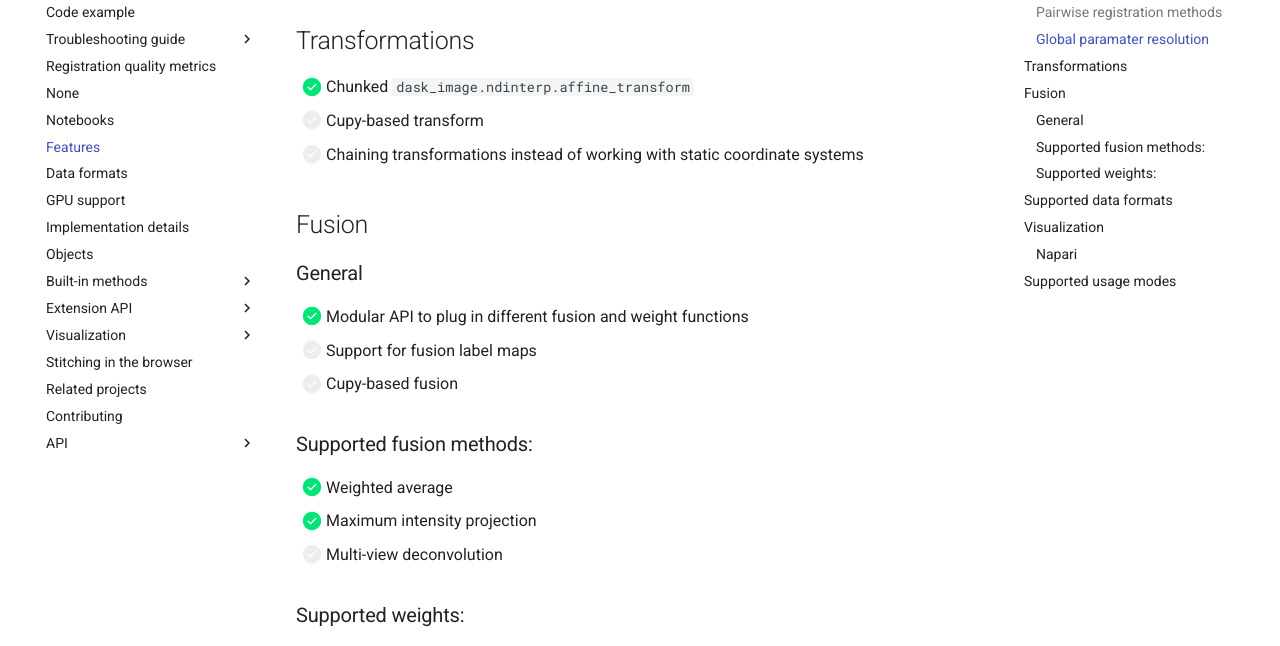
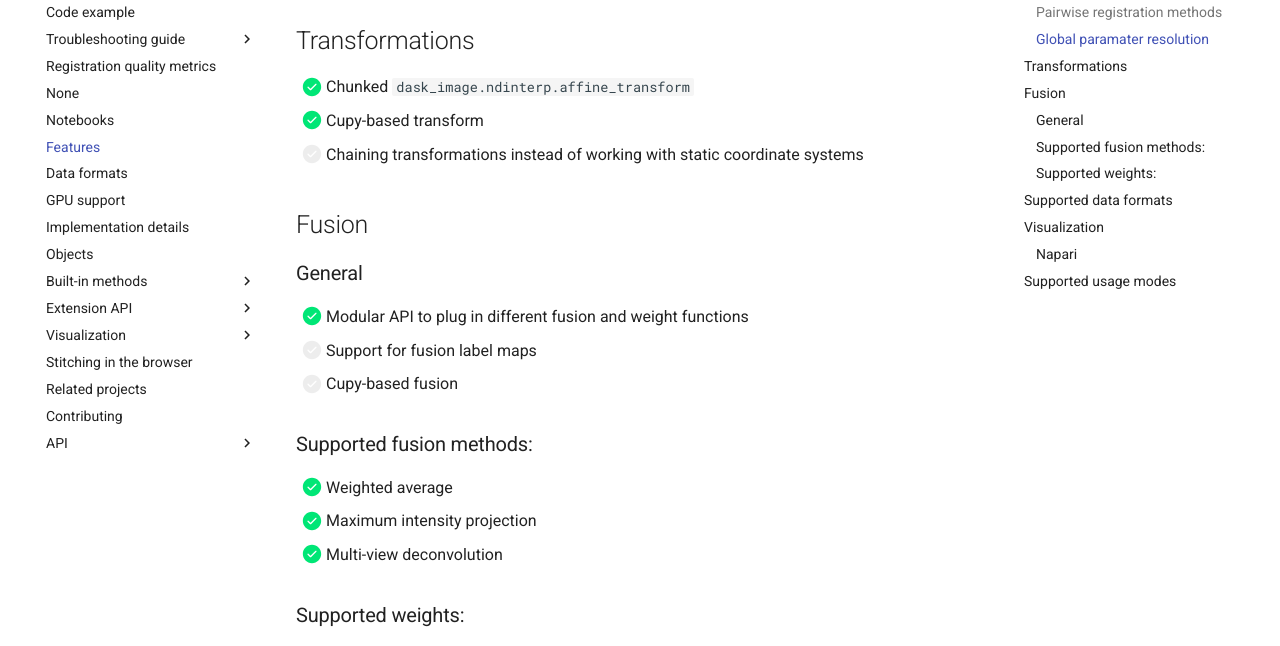
Before and after one commit to multiview-stitcher/multiview-stitcher, an MkDocs documentation site: the page built from docs/features.md, in a window 1280 px wide and 900 px high, scrolled down 749 px. Shown: the part 150-796 px from the top of the window. Built offline with MkDocs 1.6.1 and Material for MkDocs 9.7.7, drawn with Linux system fonts in a browser that asks for light colours; comment, search, counter and statistics services are not loaded; the version menu is left out.

Commit message:
Update features.md

```diff
--- a/docs/features.md
+++ b/docs/features.md
@@ -25,7 +25,7 @@ Below is a list of features which are either already implemented or are on the r
 ## Transformations
 
 - [x] Chunked `dask_image.ndinterp.affine_transform`
-- [ ] Cupy-based transform
+- [x] Cupy-based transform
 - [ ] Chaining transformations instead of working with static coordinate systems
 
 ## Fusion
@@ -40,7 +40,7 @@ Below is a list of features which are either already implemented or are on the r
 
   - [x] Weighted average
   - [x] Maximum intensity projection
-  - [ ] Multi-view deconvolution
+  - [x] Multi-view deconvolution
 
 ### Supported weights:
 
@@ -72,4 +72,4 @@ See [napari-stitcher](https://github.com/multiview-stitcher/napari-stitcher).
 ## Supported usage modes
 - [x] As a library to build custom reconstruction workflows
 - [x] Napari plugin
-- [ ] Convenience function for processing on HPC
+- [x] Convenience function for processing on HPC
```
